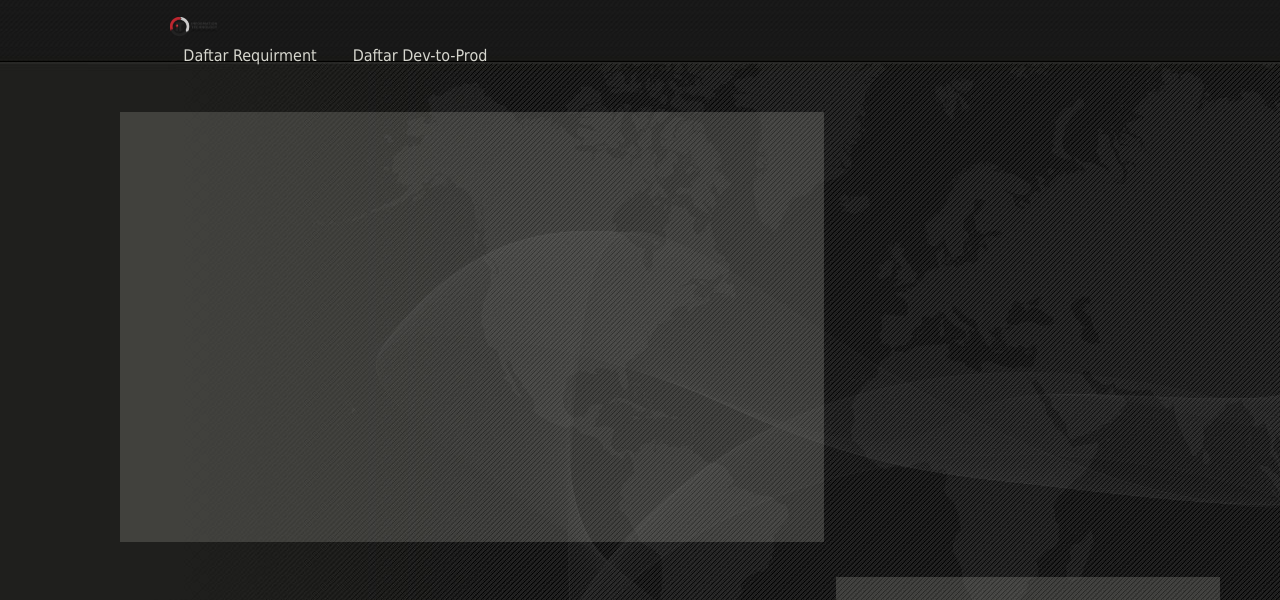
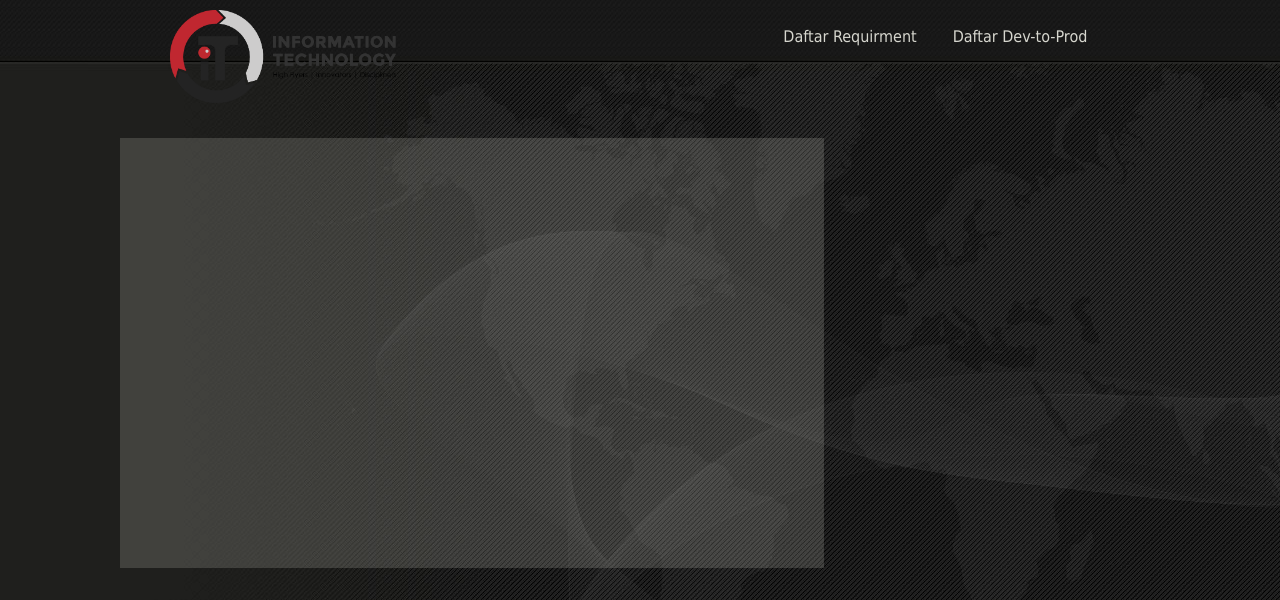
Before and after one commit to adamalfian/KerjaPraktek, a PHP site: page /index.html in a window 1280 px wide. Shown: the top 600 px of the page. Run offline with PHP 8.4, Linux system fonts and the light colour scheme; grey boxes labelled with a size stand in for pictures from a placeholder-image service; some libraries are stand-ins or nearby versions.

Commit message:
nambahin logo, warna masih ga contrast

```diff
--- a/css/templatemo_style.css
+++ b/css/templatemo_style.css
@@ -132,7 +132,7 @@ h6 { font-size: 12px; margin: 0 0 5px; padding: 0; }
 #templatemo_header_wrapper {
 	width: 100%;
 	height: 63px;
-	background: url(../images/templatemo_header_bg.jpg) repeat-x top
+	background: url(../images/templatemo_header_bg.jpg) repeat-x
 }
 
 #templatemo_header {
@@ -195,6 +195,7 @@ h6 { font-size: 12px; margin: 0 0 5px; padding: 0; }
 
 #site_title {
 	float: left;
+	width: 60%;
 }
 
 #site_title a {
@@ -203,6 +204,11 @@ h6 { font-size: 12px; margin: 0 0 5px; padding: 0; }
 	font-size: 38px;
 	font-weight: 700;
 	line-height: 40px;
+}
+
+#site_title img{
+	height: 30%;
+	width: 40%;
 }
 
 #site_title a span {
--- a/index.html
+++ b/index.html
@@ -111,9 +111,9 @@ ddsmoothmenu.init({
 
 <div id="templatemo_header_wrapper">
     <div id="templatemo_header">
+        <div id="site_title"><img src="images/LOGO_DIT_BARU_FIX.png"></div>
         <div id="templatemo_menu" class="ddsmoothmenu">
             <ul>
-                <li><img src="images/LOGO_DIT_BARU_FIX.png" width="5%" height="5%"></li>
                 <li><a href="index.html">Daftar Requirment</a></li>
                 <li><a href="distortion_effect.html">Daftar Dev-to-Prod</a></li>
             </ul>
```
Also changed, not shown: images/telkom.png (deleted).
